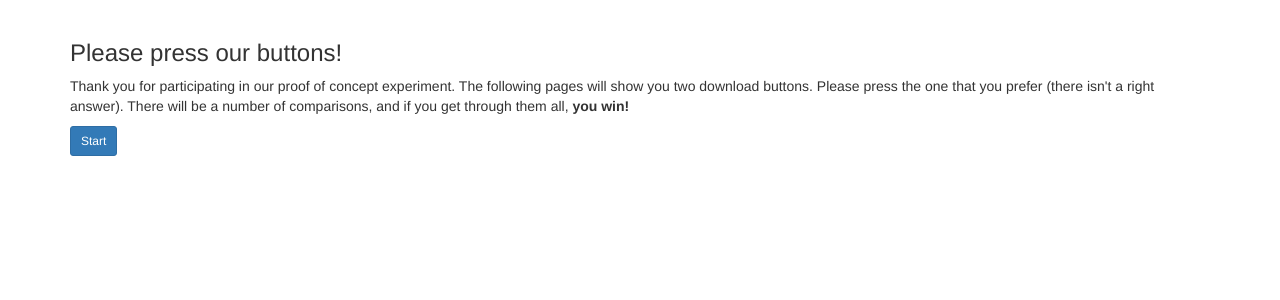
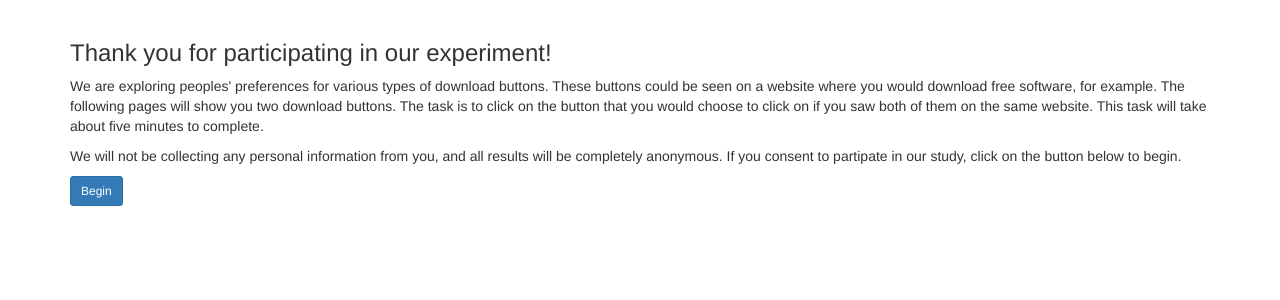
Before and after one commit to DavidGarrison/Buttons, a Flask app: page /buttons/start in a window 1280 px wide. Shown: the part 52-352 px from the top of the page. Run offline with Flask 2, Linux system fonts and the light colour scheme; some libraries are stand-ins or nearby versions.

Commit message:
changes to start page wording

```diff
--- a/buttons/crud.py
+++ b/buttons/crud.py
@@ -25,7 +25,7 @@ def cont():
     print('completed comparison {0}'.format(comparisonId))
     print('chose button {0}'.format(buttonId))
 
-    if comparisonId == '36':
+    if comparisonId == '72':
         #end session
         return render_template("end.html")
 
--- a/buttons/templates/start.html
+++ b/buttons/templates/start.html
@@ -3,10 +3,11 @@
 {% block content %}
 
 <div>
-    <h3>Please press our buttons!</h3>
-    <p>Thank you for participating in our proof of concept experiment. The following pages will show you two download buttons. Please press the one that you prefer (there isn't a right answer). There will be a number of comparisons, and if you get through them all, <b>you win!</b></p>
+    <h3>Thank you for participating in our experiment!</h3>
+    <p>We are exploring peoples' preferences for various types of download buttons. These buttons could be seen on a website where you would download free software, for example. The following pages will show you two download buttons. The task is to click on the button that you would choose to click on if you saw both of them on the same website. This task will take about five minutes to complete.</p>
+	<p>We will not be collecting any personal information from you, and all results will be completely anonymous. If you consent to partipate in our study, click on the button below to begin. </p>
 
-    <a class="btn btn-primary btn-sm" href="/">Start</a>
+    <a class="btn btn-primary btn-sm" href="/">Begin</a>
 </div>
 
 {% endblock %}
```
